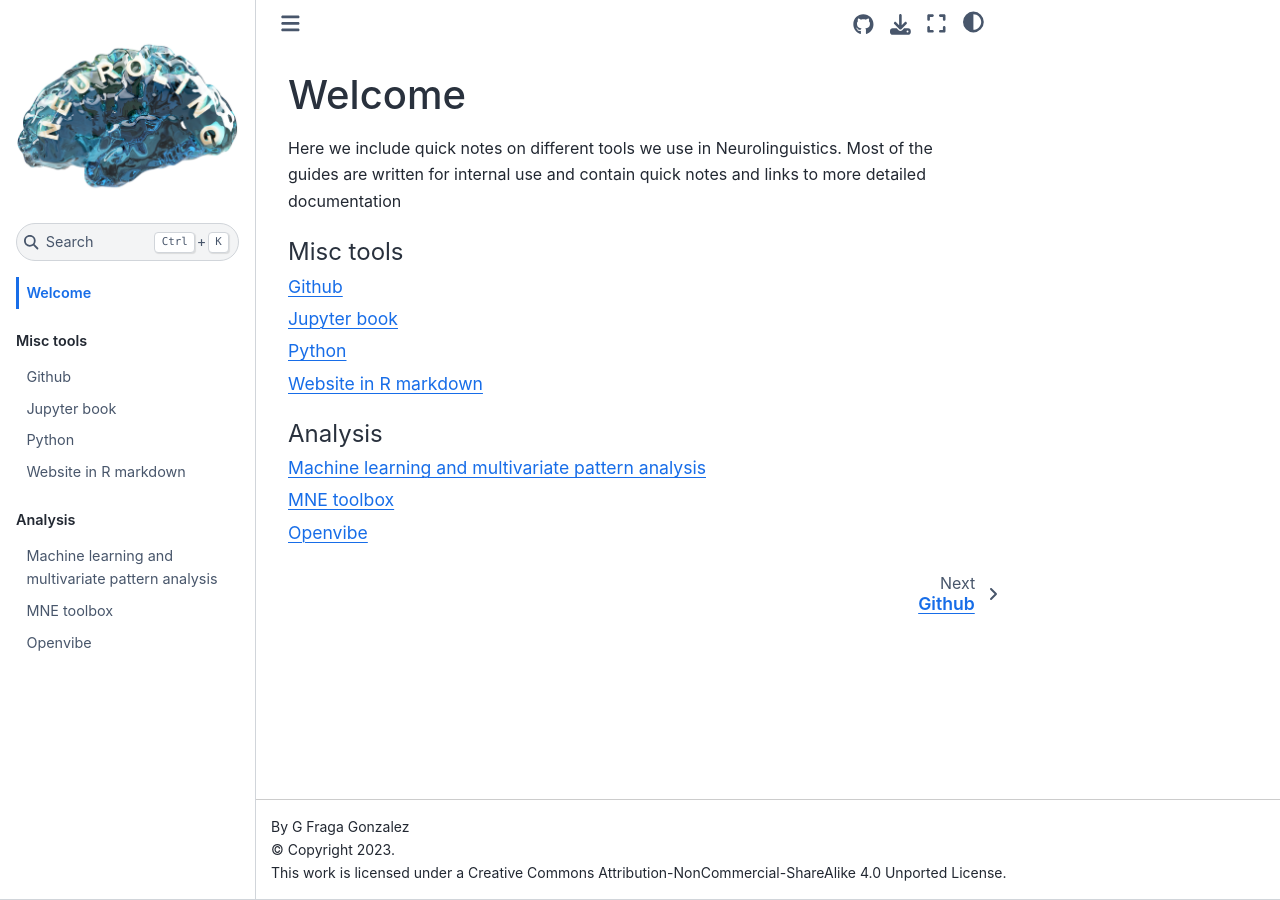
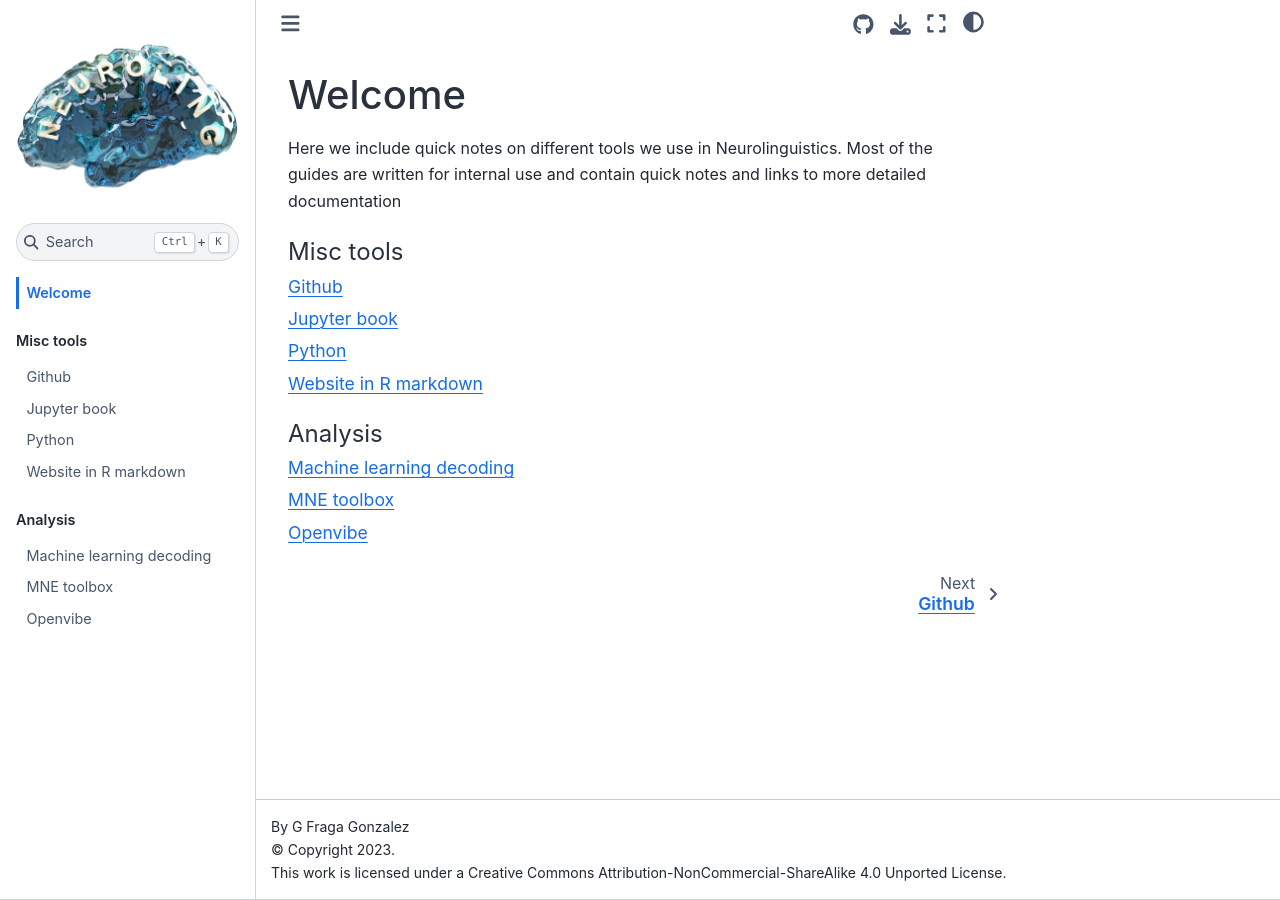
Before and after one commit to gorkafraga/guidesbook, a Jupyter Book: the page built from intro.md, in a window 1280 px wide. Built offline with Jupyter Book 1.0.4 settings and Sphinx 7.4.7 and the Sphinx Book theme 1.1.4, drawn with Linux system fonts in a browser that asks for light colours; pages that are not in the unit, such as notebooks, are missing from menus.

Commit message:
Update GUIDE_MachineLearning.md

```diff
--- a/2-Analysis/GUIDE_MachineLearning.md
+++ b/2-Analysis/GUIDE_MachineLearning.md
@@ -1,5 +1,5 @@
-# Machine learning and multivariate pattern analysis
-Decoding and classification in neuroimaging studies.
+# Machine learning decoding
+Multivariate pattern analysis and classification
 
 ## Intro
 The MNE-toolbox for EEG/MEG is a great option to apply MVPA and machine learning classification (using Scikit-learn libs)
```
